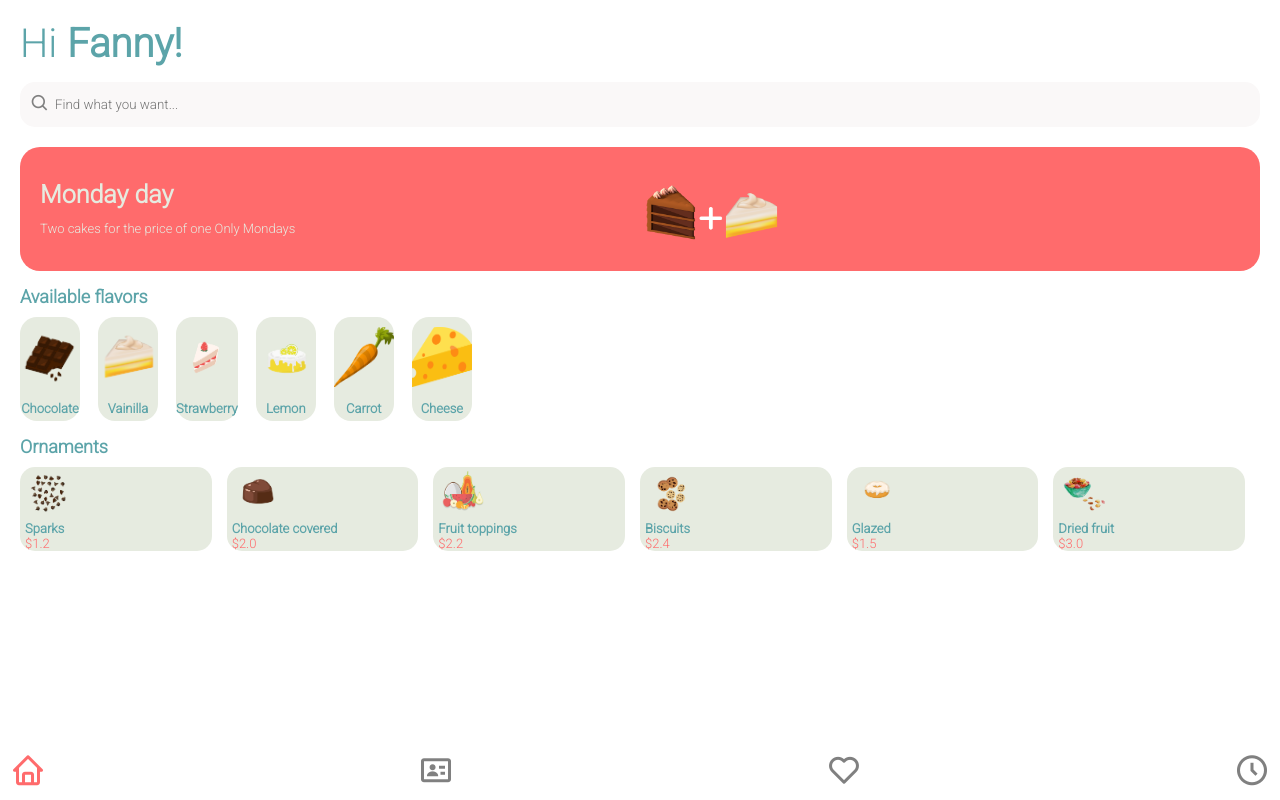
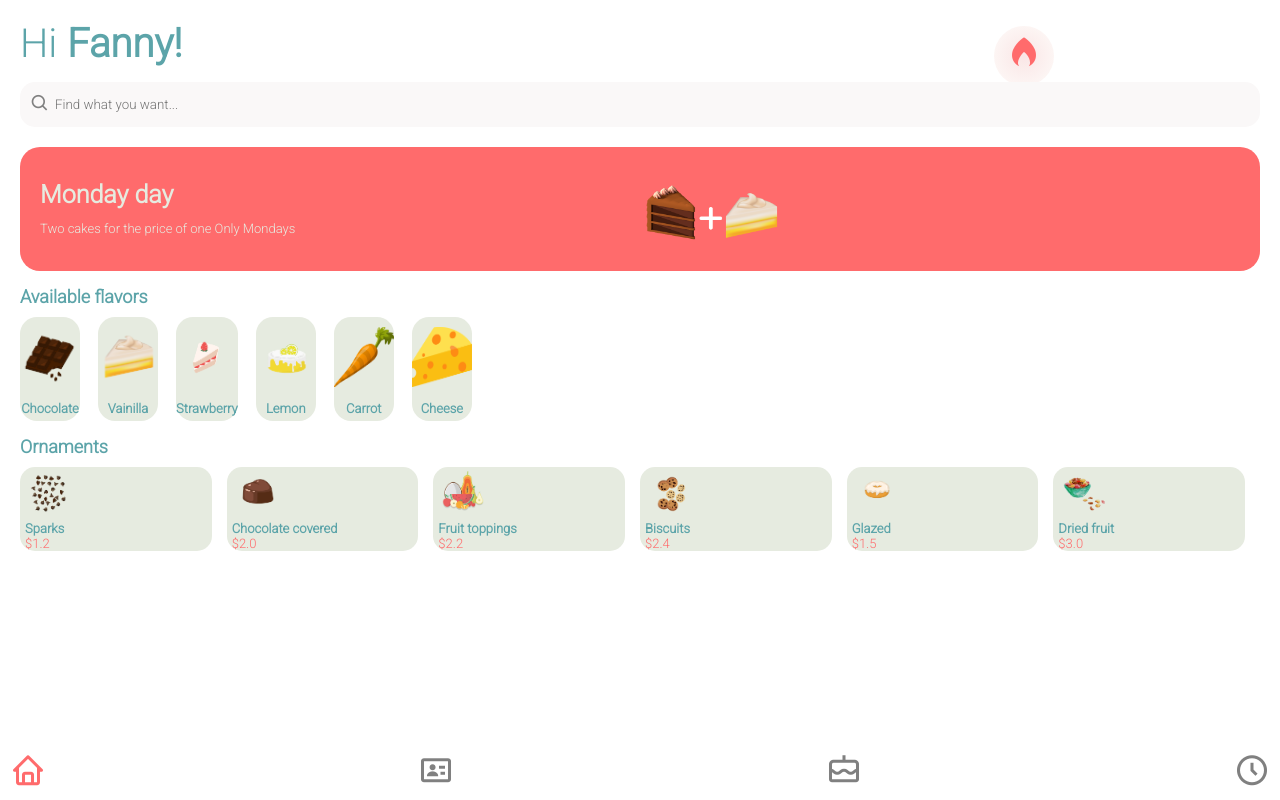
Before and after one commit to UlisesOrnelasR/FrontEnd-Practica-05-VUEJs-PasteleriaApp, a Vue app: page / in a window 1280 px wide. Built offline with nearby package versions, Linux system fonts and the light colour scheme.

Commit message:
add button pedido

```diff
--- a/src/App.vue
+++ b/src/App.vue
@@ -8,8 +8,8 @@
         <router-link to="/Pastelero">
           <i class='bx bx-id-card bx-md'></i>
         </router-link>
-        <router-link to="/favoritos">
-          <i class='bx bx-heart bx-md'></i>
+        <router-link to="/Pedidos">
+          <i class='bx bx-cake bx-md'></i>
         </router-link>
         <router-link to="/historial">
           <i class='bx bx-time-five bx-md'></i>
@@ -20,7 +20,11 @@
   </div>
 </template>
 
+<script>
+export default {
 
+}
+</script>
 
 <style>
 @import url('https://fonts.googleapis.com/css2?family=Montserrat:wght@100&family=Roboto:wght@300&display=swap');
--- /dev/null
+++ b/src/components/toPedido.vue
@@ -0,0 +1,72 @@
+<template>
+    <div class="toPedido">
+        <ul>
+            <li>
+                <router-link to="/Pedidos">
+                    <i class='bx bxs-flame bx-md'></i>
+                </router-link>
+            </li>
+        </ul>
+    </div>
+</template>
+
+<script>
+export default {
+
+}
+</script>
+
+<style scoped>
+ul {
+  margin: 0;
+  padding: 0;
+  display: flex;
+  position: absolute;
+  top: 7%;
+  left: 80%;
+  transform: translate(-50%, -50%);
+}
+
+ul li {
+  list-style: none;
+  margin: 0 15px;
+}
+
+ul li a {
+  position: relative;
+  display: block;
+  width: 60px;
+  height: 60px;
+  text-align: center;
+  line-height: 63px;
+  background: rgb(238,174,174);
+  background: radial-gradient(circle, rgba(238,174,174,0.31277533039647576) 0%, rgba(233,191,148,0.0506607929515418) 100%);
+  border-radius: 50%;
+  font-size: 30px;
+  color: #FF6B6C;
+  transition: 0.5s;
+}
+
+ul li a::before {
+  content: '';
+  position: absolute;
+  top: 0;
+  left: 0;
+  width: 100%;
+  height: 100%;
+  border-radius: 50%;
+  background: white;
+  transition: 0.3s;
+  transform: scale(.9);
+  z-index: -1;
+}
+ul li a:hover::before {
+  transform: scale(1.1);
+  box-shadow: 0 0 15px #FF6B6C;
+}
+ul li a:hover {
+  color:#FF6B6C ;
+  box-shadow: 0 0 5px #FF6B6C;
+  text-shadow: 0 0 5px #FF6B6C;
+}
+</style>
--- a/src/router/index.js
+++ b/src/router/index.js
@@ -18,9 +18,9 @@ const routes = [
     component: () => import(/* webpackChunkName: "pastelero" */ '../views/pasteleroView.vue')
   },
   {
-    path: '/favoritos',
-    name: 'favoritos',
-    component: () => import(/* webpackChunkName: "pastelero" */ '../views/favoritosView.vue')
+    path: '/Pedidos',
+    name: 'Pedidos',
+    component: () => import(/* webpackChunkName: "pastelero" */ '../views/pedidosView.vue')
   }
 ]
 
--- a/src/views/HomeView.vue
+++ b/src/views/HomeView.vue
@@ -2,6 +2,7 @@
   <div class="home">
     <div class="header">
       <h2 class="tittle">Hi <b>Fanny!</b></h2>
+      <doPedido></doPedido>
       <div class="input">
         <input type="text" placeholder="Find what you want...">
         <div class="icon-input">
@@ -114,11 +115,11 @@
 </template>
 
 <script>
-
+import doPedido from '@/components/toPedido.vue'
 
 export default {
   components:{
-
+    doPedido
   }
 }
 </script>
@@ -132,6 +133,7 @@ export default {
     font-size: 40px;
     font-weight: 100;
     color: #5CA4A9;
+
 }
 /* Inputt */
 .input {
--- a/src/views/favoritosView.vue
+++ b/src/views/pedidosView.vue
@@ -1,5 +1,7 @@
 <template>
-  <h2>favoritoooos</h2>
+  <div class="pedidos">
+    <h1>soy un pedidoooooo</h1>
+  </div>
 </template>
 
 <script>
```
Also changed, not shown: src/views/historialView.vue (+14 -0 lines), src/assets/clickme.png (added).
